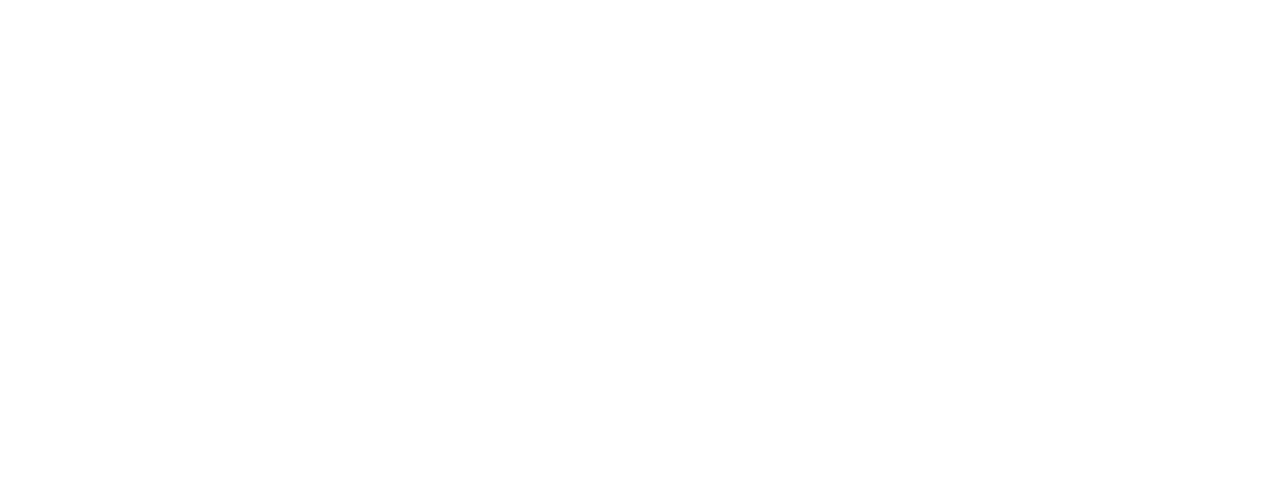
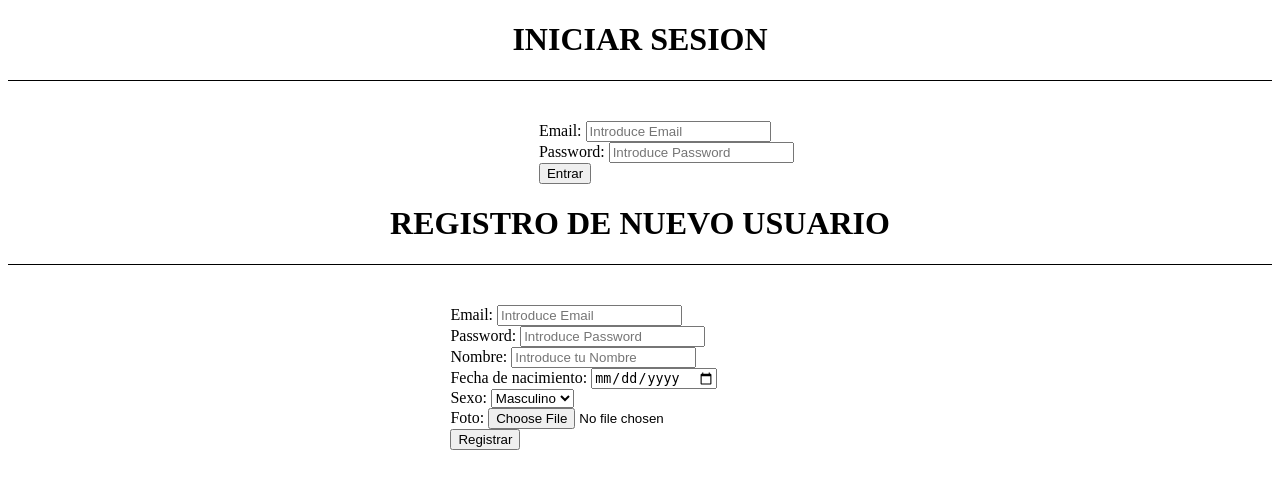
Before and after one commit to lucmarbay/blog, a PHP site: page / in a window 1280 px wide. Before the commit the part shown is empty. Shown: the top 489 px of the page. Run offline with PHP 8.4, Linux system fonts and the light colour scheme.

Commit message:
Index: login+registro

```diff
--- a/index.php
+++ b/index.php
@@ -8,10 +8,46 @@ and open the template in the editor.
     <head>
         <meta charset="UTF-8">
         <title></title>
+        <style>
+            body{
+                text-align: center;
+            }
+            #iniciar{
+                margin-left: 42%;
+            }
+            #registrar{
+                margin-left: 35%;
+            }
+            form{
+                margin-top: 40px;
+                text-align: left;
+            }
+        </style>
     </head>
     <body>
         <?php
-        // put your code here
+        session_start();
         ?>
+        <h1>INICIAR SESION</h1>
+        <hr size="1px" color="black" />
+        <form id="iniciar" action="contenido.php" method="post">
+            Email: <input type="email" required="required" placeholder="Introduce Email"><br>
+            Password: <input type="text" required="required" placeholder="Introduce Password"><br>
+            <input type="submit" value="Entrar">
+        </form>
+        <h1>REGISTRO DE NUEVO USUARIO</h1>
+        <hr size="1px" color="black" />
+        <form id="registrar" action="registro.php" method="post">
+            Email: <input type="email" required="required" placeholder="Introduce Email"><br>
+            Password: <input type="text" required="required" placeholder="Introduce Password"><br>
+            Nombre: <input type="text" required="required" placeholder="Introduce tu Nombre"><br>
+            Fecha de nacimiento: <input type="date" required="required"><br>
+            Sexo: <select name="sexo">
+                <option value="0">Masculino</option>
+                <option value="1">Femenino</option>
+                </select><br>
+            Foto: <input type="file"><br>
+            <input type="submit" value="Registrar">
+        </form>
     </body>
 </html>
--- a/modelo/conectar.php
+++ b/modelo/Conectar.php
@@ -31,7 +31,7 @@ class Conectar {
         try {
             $conexion = new PDO('mysql:host=localhost; dbname=blog', 'root', '');
             $conexion->exec("SET CHARACTER SET UTF8");
-            $sqlUsuarios = 'CREATE TABLE IF NOT EXISTS usuarios (email VARCHAR(50) PRIMARY KEY NOT NULL, pass VARCHAR(200), fechanac DATE, nombre VARCHAR(30), sexo VARCHAR(30), foto VARCHAR(300));';
+            $sqlUsuarios = 'CREATE TABLE IF NOT EXISTS usuarios (email VARCHAR(50) PRIMARY KEY NOT NULL, pass VARCHAR(255), fechanac DATE, nombre VARCHAR(30), sexo VARCHAR(30), foto VARCHAR(300));';
             $sqlPublicaciones = 'CREATE TABLE IF NOT EXISTS publicaciones (idpub INTEGER PRIMARY KEY NOT NULL AUTO_INCREMENT, email VARCHAR(50), texto VARCHAR(200), fecha TIMESTAMP, CONSTRAINT fk_email FOREIGN KEY (email) REFERENCES usuarios(email));';
             $sqlComentarios = 'CREATE TABLE IF NOT EXISTS comentarios (idcom INTEGER PRIMARY KEY NOT NULL AUTO_INCREMENT, idpub INTEGER, texto VARCHAR(200), email VARCHAR(50), fecha TIMESTAMP), CONSTRAINT fk_email FOREIGN KEY (email) REFERENCES usuarios(email), CONSTRAINT fk_idpub FOREIGN KEY (idpub) REFERENCES publicaciones(idpub);';
             $resultado = $conexion->prepare($sqlUsuarios);
```
Also changed, not shown: modelo/Usuario_modelo.php (added, +18 -0 lines).
